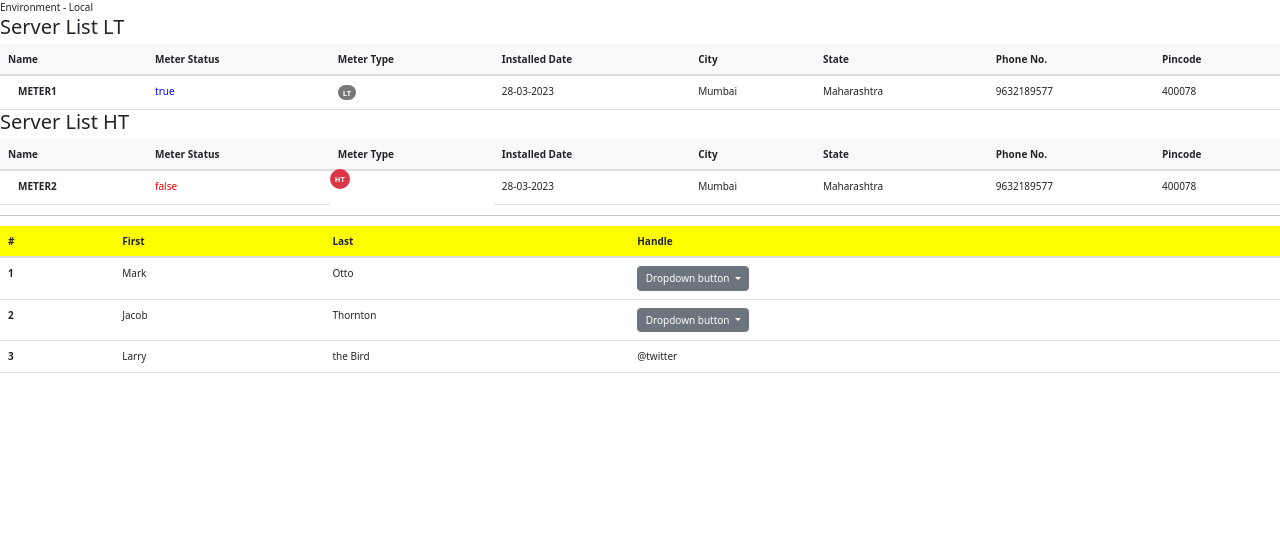
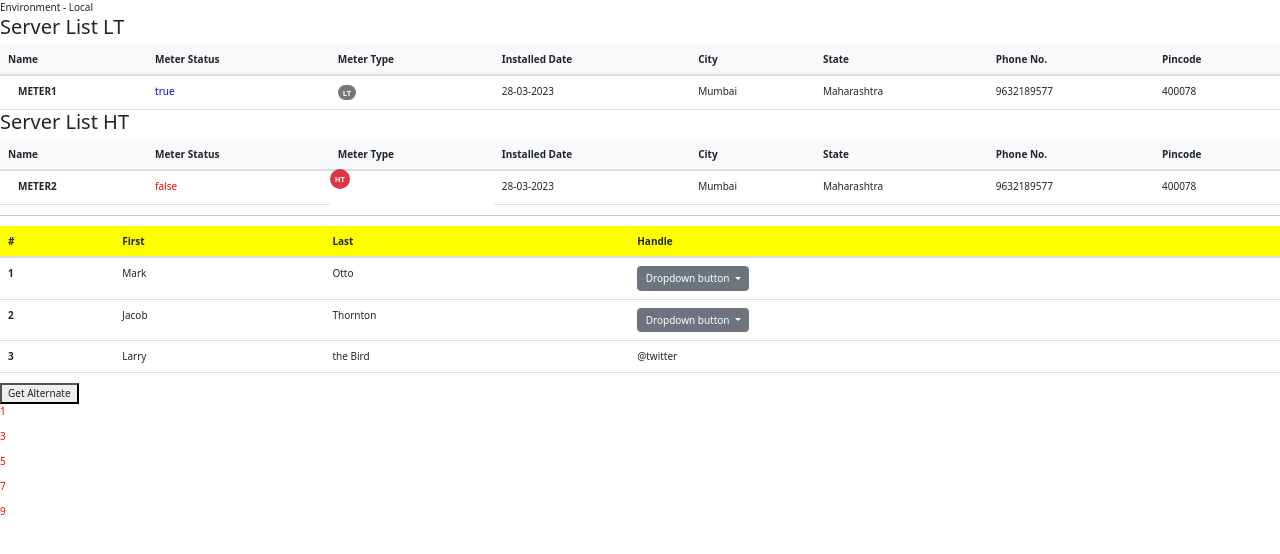
Before and after one commit to sachin19927/angularPraticeCode, an Angular app: page / in a window 1280 px wide. Shown: the top 554 px of the page. Built offline with nearby package versions, Linux system fonts and the light colour scheme.

Commit message:
str directive commit

```diff
--- a/src/app/app.component.html
+++ b/src/app/app.component.html
@@ -61,3 +61,18 @@ Environment - {{env}}
     </tr>
   </tbody>
 </table>
+
+
+<button (click)="odd=!odd">Get Alternate</button>
+
+<div *appStrcase="odd">
+<div  [ngStyle]="{'color': OddNumber%2!==0?'red':'blue'}" *ngFor="let OddNumber of oddNumbers" >
+  <p >{{OddNumber}}</p>
+</div>
+</div>
+
+<div *appStrcase="!odd">
+  <div  [ngStyle]="{'color': evenNumber%2!==0?'red':'blue'}" *ngFor="let evenNumber of evenNumbers" >
+    <p >{{evenNumber}}</p>
+  </div>
+  </div>
--- a/src/app/app.component.ts
+++ b/src/app/app.component.ts
@@ -12,7 +12,10 @@ export class AppComponent {
   myDate = Date;
   env = environment.title;
 
+  oddNumbers =[1,3,5,7,9]
+  evenNumbers =[2,4,6,8,10]
 
+  odd=false;
 
   // meterDetailLt=[{"name":"Bindisha","city":"RAJ" , "type":"LT"},
   //               {"name":"China","city":"RAJ" , "type":"LT"}]
--- a/src/app/app.module.ts
+++ b/src/app/app.module.ts
@@ -5,13 +5,15 @@ import { AppRoutingModule } from './app-routing.module';
 import { AppComponent } from './app.component';
 import { ServerListComponent } from './component/server-list/server-list.component';
 import { HightlightdirectvieDirective } from './shared/hightlightdirectvie.directive';
+import { StrcaseDirective } from './shared/strcase.directive';
 
 
 @NgModule({
   declarations: [
     AppComponent,
     ServerListComponent,
-    HightlightdirectvieDirective
+    HightlightdirectvieDirective,
+    StrcaseDirective
   ],
   imports: [
     BrowserModule,
--- /dev/null
+++ b/src/app/shared/strcase.directive.ts
@@ -0,0 +1,22 @@
+import { Directive, Input, TemplateRef, ViewContainerRef } from '@angular/core';
+
+@Directive({
+  selector: '[appStrcase]'
+})
+export class StrcaseDirective {
+
+
+  @Input() set appStrcase(condition:boolean){
+    if(!condition)
+    {
+      this.vcrf.createEmbeddedView(this.template);
+
+    }
+    else{
+      this.vcrf.clear;
+    }
+  }
+  constructor(private template:TemplateRef<any>,private vcrf : ViewContainerRef) { }
+
+
+}
```
Also changed, not shown: Traking Task sheet.txt, 1 other file (tests, documents, lock files or other folders).
